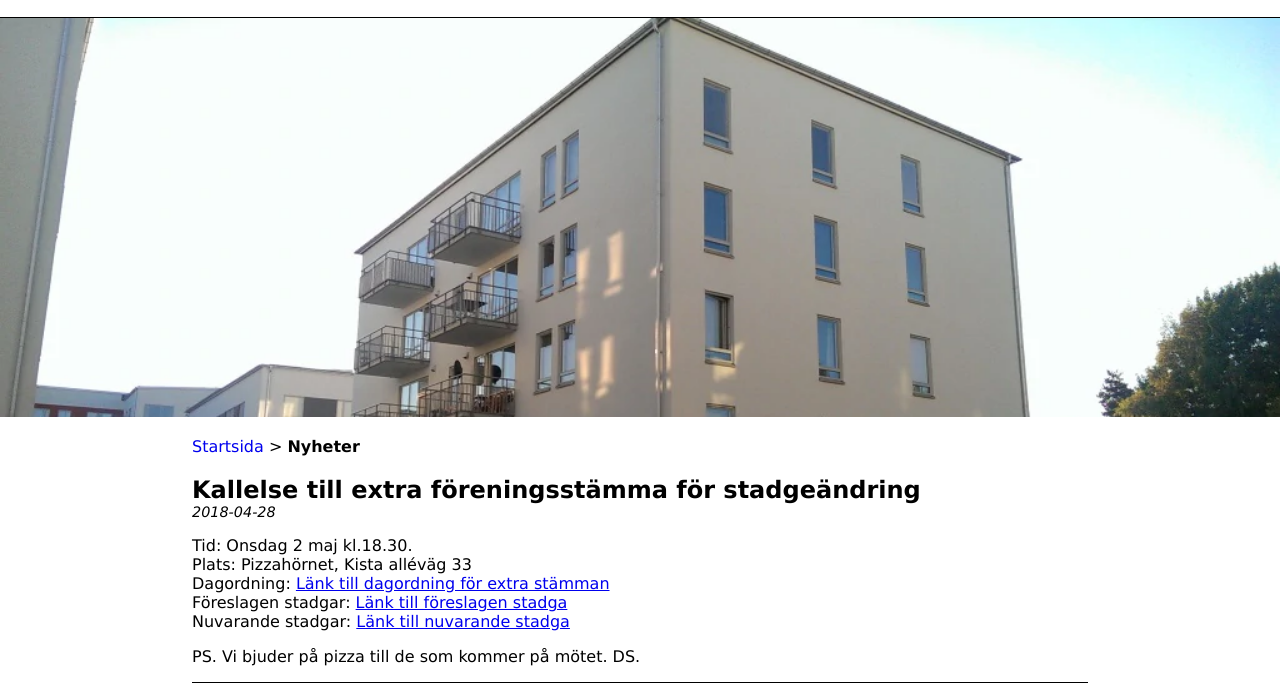
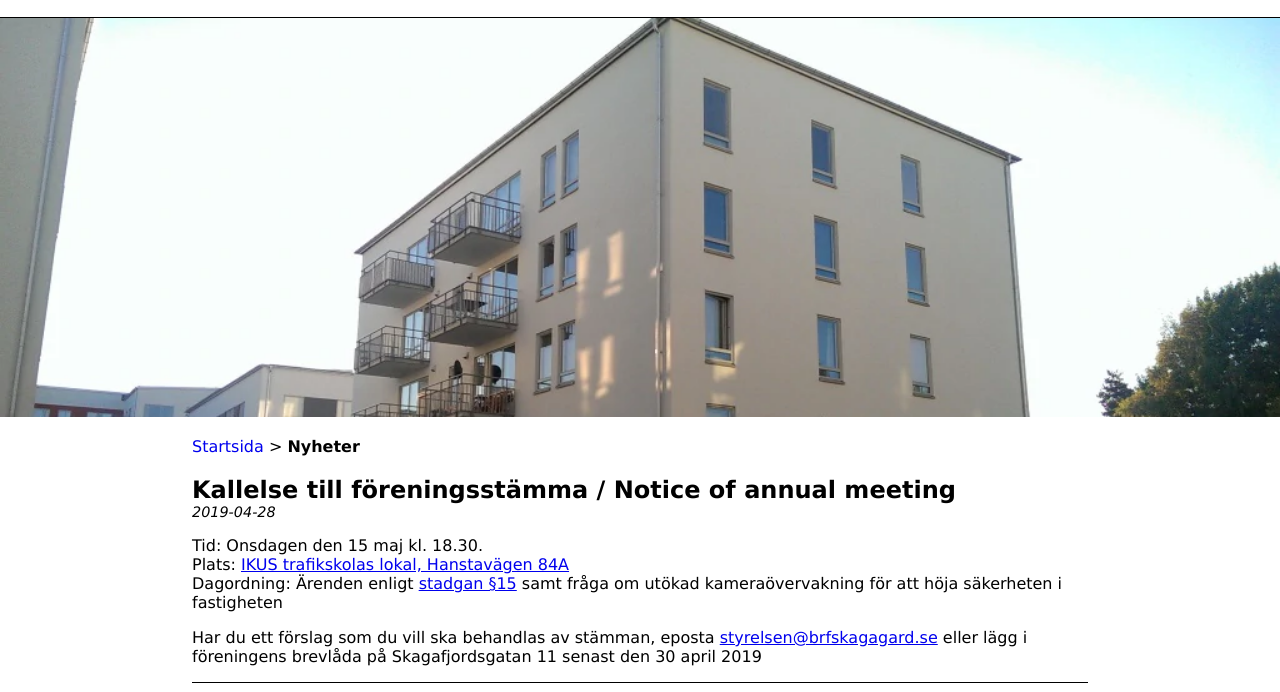
Before and after one commit to BrfSkagagard/brfskagagard.github.io, a plain HTML site: page news.html in a window 1280 px wide. Shown: the part 108-800 px from the top of the page. Drawn offline with Linux system fonts and the light colour scheme.

Commit message:
la till nyhet om stämma

```diff
--- a/news.html
+++ b/news.html
@@ -47,6 +47,19 @@
                 <span class="breadcrum-current-node">Nyheter</span>
             </div>
             <div class="sw-editable" id="contenArea">
+                <div id="2019-04-28" class="news-item">
+                    <h2>Kallelse till f&#246;reningsst&#228;mma / Notice of annual meeting</h2>
+                    <div class="news-date">2019-04-28</div>
+                    <p>
+                        Tid: Onsdagen den 15 maj kl. 18.30.<br>
+                        Plats: <a href="https://goo.gl/maps/6CdgrXd4LGJ4PwVP8" target="_blank">IKUS trafikskolas lokal, Hanstavägen 84A</a><br>
+                        Dagordning: Ärenden enligt <a href="/stadgar.html#paragraph-15">stadgan §15</a> samt fråga om utökad kameraövervakning för att höja säkerheten i fastigheten</a><br>
+                    </p>
+                    <p>Har du ett förslag som du vill ska behandlas av
+                        stämman, eposta <a href="styrelsen@brfskagagard.se">styrelsen@brfskagagard.se</a> eller
+                        lägg i föreningens brevlåda på Skagafjordsgatan 11
+                        senast den 30 april 2019</p>
+                </div>
                 <div id="2018-04-28" class="news-item">
                     <h2>Kallelse till extra f&#246;reningsst&#228;mma för stadge&#228;ndring</h2>
                     <div class="news-date">2018-04-28</div>
```
